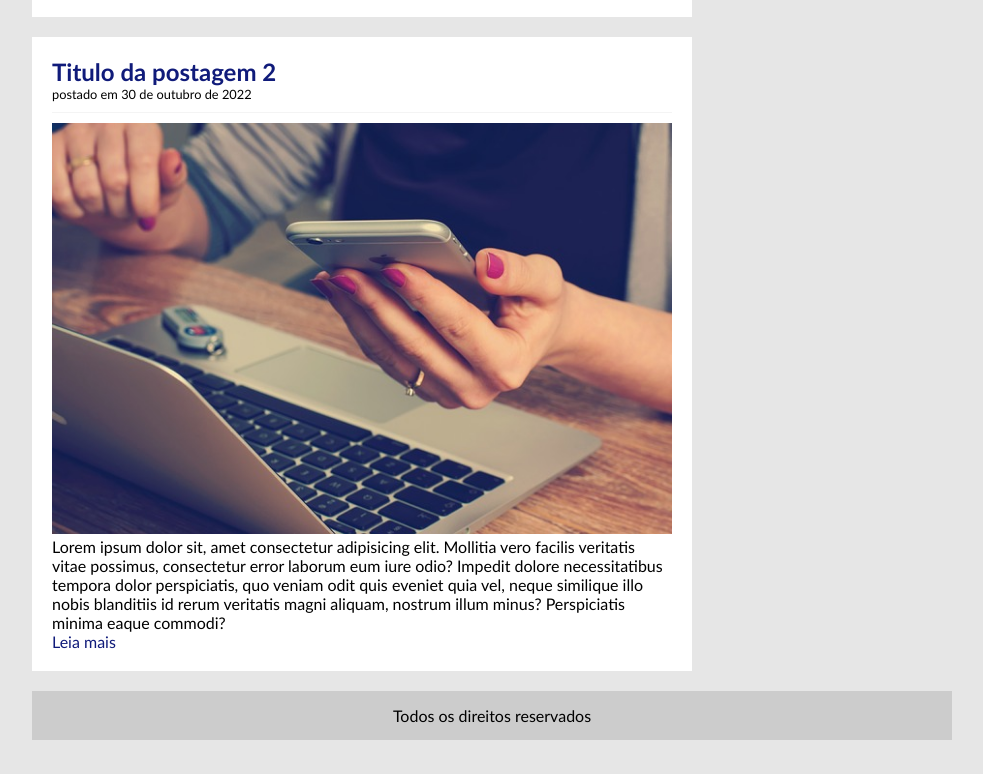
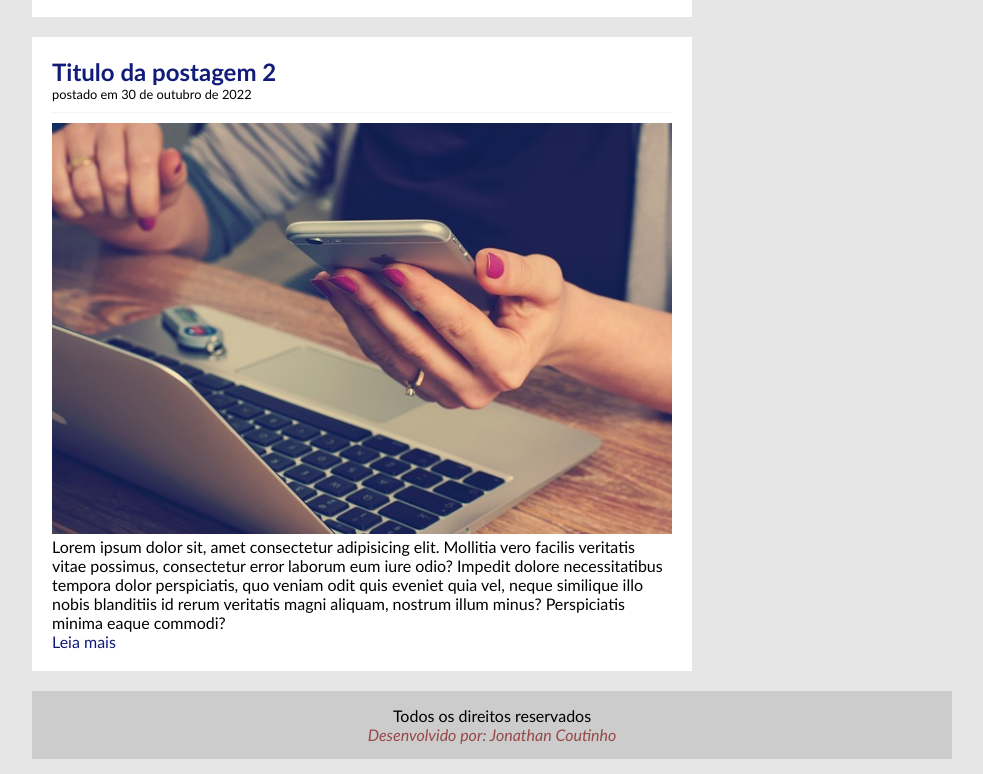
Before and after one commit to jonathandscoutinho/udemy-tecblog, a plain HTML site: page index.html in a window 1280 px wide. Shown: the part 770-1544 px from the top of the page, without its empty margins (148-1131 px from the left). Drawn offline with Linux system fonts and the light colour scheme.

Commit message:
credits upload

```diff
--- a/css/style.css
+++ b/css/style.css
@@ -64,6 +64,11 @@ body {
 	background: #CCC;
 }
 
+#developer{
+	font-style: italic;
+	color: rgb(150, 72, 72);
+}
+
 /*
 **** Formatação do menu ****
 */
--- a/index.html
+++ b/index.html
@@ -86,7 +86,8 @@
         </div>
 
         <footer id="area-rodape">
-            Todos os direitos reservados
+            Todos os direitos reservados<br>
+            <span id="developer">Desenvolvido por: Jonathan Coutinho</span>
         </footer>
     </div>
 
```
